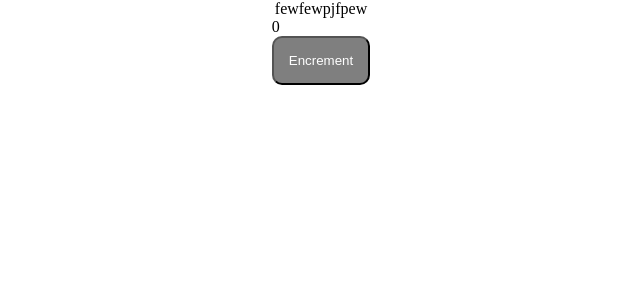
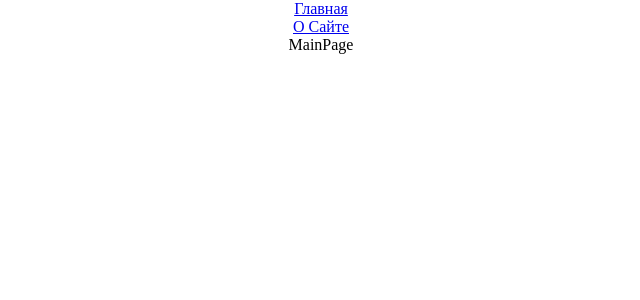
Before and after one commit to IvanZuev1996/HabrProduction, a React app: page / in a window 1280 px wide. Shown: the top 300 px of the page, without its empty margins (319-959 px from the left). Built offline with nearby package versions, Linux system fonts and the light colour scheme.

Commit message:
added a react-router-dom and lazy imports

```diff
--- a/package.json
+++ b/package.json
@@ -15,6 +15,7 @@
         "@types/node": "^17.0.21",
         "@types/react": "^17.0.39",
         "@types/react-dom": "^17.0.11",
+        "@types/react-router-dom": "^5.3.3",
         "@types/webpack": "^5.28.0",
         "@types/webpack-dev-server": "^4.7.2",
         "css-loader": "^6.6.0",
@@ -33,6 +34,7 @@
     },
     "dependencies": {
         "react": "^17.0.2",
-        "react-dom": "^17.0.2"
+        "react-dom": "^17.0.2",
+        "react-router-dom": "^6.2.1"
     }
 }
--- a/src/App.tsx
+++ b/src/App.tsx
@@ -1,11 +1,21 @@
-import { Counter } from './components/Counter';
+import { Suspense } from 'react';
+import { Link } from 'react-router-dom';
+import { Route, Routes } from 'react-router-dom';
 import './index.scss';
+import { AboutPageAsync } from './pages/AboutPage/AboutPage.async';
+import { MainPageAsync } from './pages/MainPage/MainPage.async';
 
 const App = () => {
     return (
         <div className="app">
-            fewfewpjfpew
-            <Counter />
+            <Link to={'/'}>Главная</Link>
+            <Link to={'/about'}>О Сайте</Link>
+            <Suspense fallback={<div>Loading...</div>}>
+                <Routes>
+                    <Route path="/" element={<MainPageAsync />} />
+                    <Route path="/about" element={<AboutPageAsync />} />
+                </Routes>
+            </Suspense>
         </div>
     );
 };
--- a/src/index.tsx
+++ b/src/index.tsx
@@ -1,4 +1,10 @@
 import { render } from 'react-dom';
+import { BrowserRouter } from 'react-router-dom';
 import App from './App';
 
-render(<App />, document.getElementById('root'));
+render(
+    <BrowserRouter>
+        <App />
+    </BrowserRouter>,
+    document.getElementById('root')
+);
--- /dev/null
+++ b/src/pages/AboutPage/AboutPage.async.tsx
@@ -0,0 +1,9 @@
+import { lazy } from 'react';
+
+export const AboutPageAsync = lazy(
+    () =>
+        new Promise((resolve) => {
+            // @ts-ignore
+            setTimeout(() => resolve(import('./AboutPage')), 1500);
+        })
+);
--- /dev/null
+++ b/src/pages/AboutPage/AboutPage.tsx
@@ -0,0 +1,7 @@
+import React from 'react';
+
+const AboutPage = () => {
+    return <div>AboutPage</div>;
+};
+
+export default AboutPage;
--- /dev/null
+++ b/src/pages/MainPage/MainPage.async.tsx
@@ -0,0 +1,9 @@
+import { lazy } from 'react';
+
+export const MainPageAsync = lazy(
+    () =>
+        new Promise((resolve) => {
+            // @ts-ignore
+            setTimeout(() => resolve(import('./MainPage')), 1500);
+        })
+);
--- /dev/null
+++ b/src/pages/MainPage/MainPage.tsx
@@ -0,0 +1,7 @@
+import React from 'react';
+
+const MainPage = () => {
+    return <div>MainPage</div>;
+};
+
+export default MainPage;
```
Also changed, not shown: 3 other files (tests, documents, lock files or other folders).
